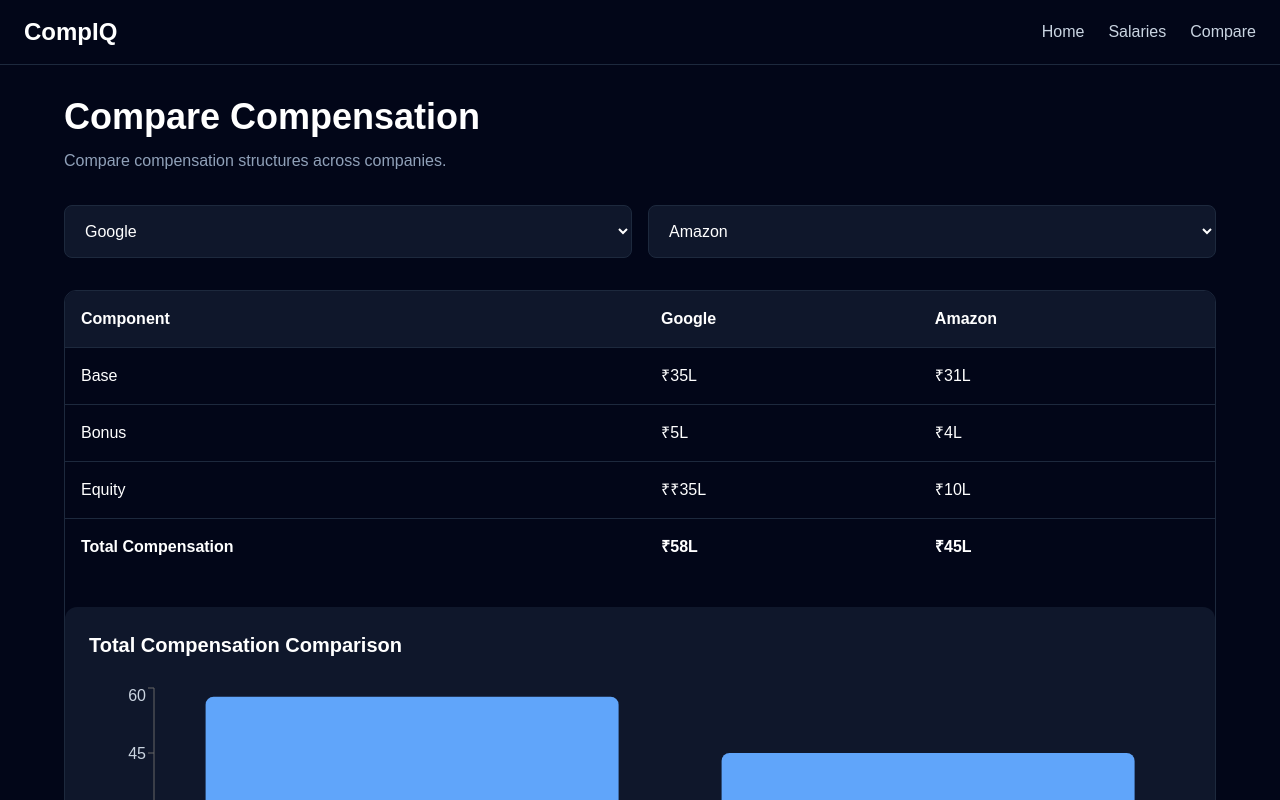
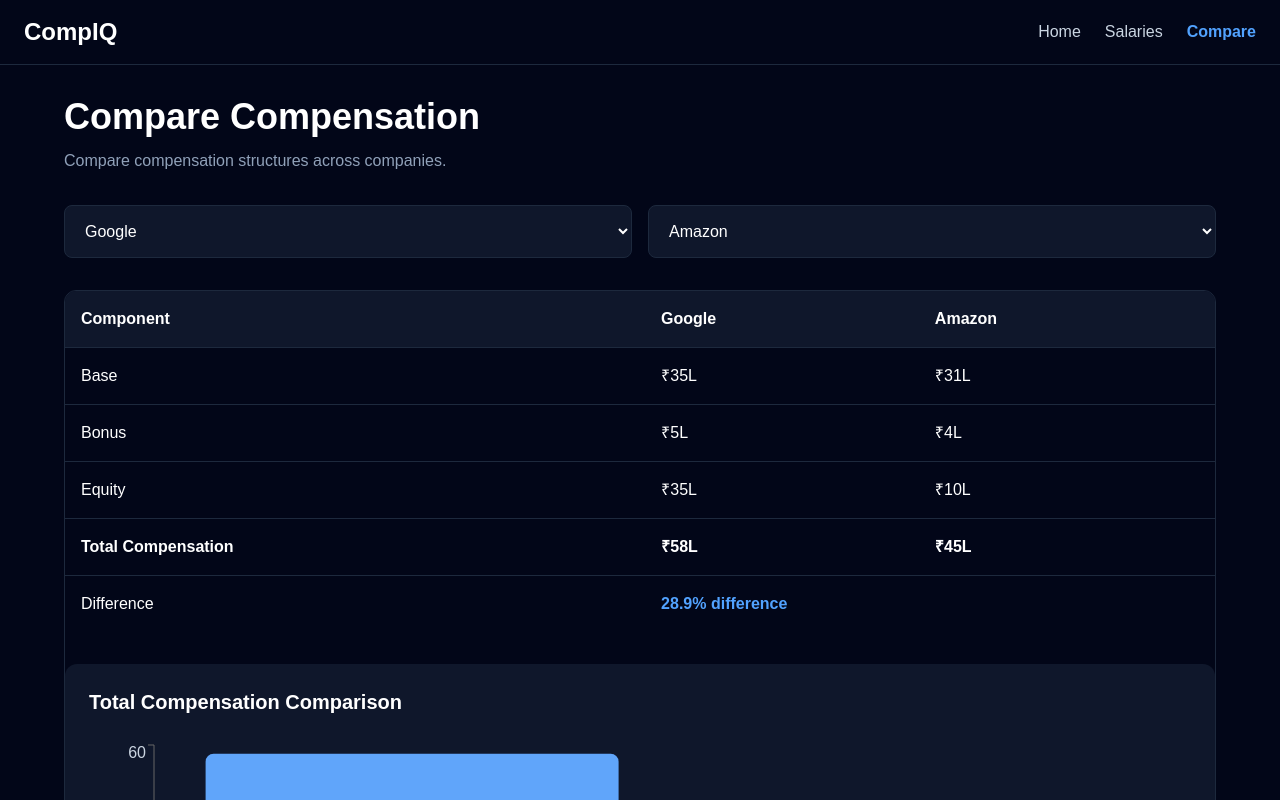
Before and after one commit to PariAgrawal1234/comp-iq, a Next.js app: page /compare in a window 1280 px wide. Shown: the top 800 px of the page. Built offline with nearby package versions, Linux system fonts and the light colour scheme.

Commit message:
Multiple small features added

```diff
--- a/app/companies/[id]/page.tsx
+++ b/app/companies/[id]/page.tsx
@@ -1,10 +1,12 @@
 import { salaryData } from "@/data/salaryData";
+import CompChart from "@/components/charts/CompChart";
 
 type Props = {
   params: Promise<{
     id: string;
   }>;
 };
+
 
 export default async function CompanyPage({
   params,
@@ -74,6 +76,13 @@
 
         </div>
 
+        <CompChart
+          company1="Base"
+          company2="Equity"
+          value1={company.base}
+          value2={company.equity}
+        />
+
       </div>
 
     </main>
--- a/app/compare/page.tsx
+++ b/app/compare/page.tsx
@@ -107,7 +107,7 @@
                 <td className="p-4">Equity</td>
 
                 <td className="p-4">
-                  ₹₹{data1?.base ? data1.base/100000 : "-"}L
+                  ₹{data1?.base ? data1.base/100000 : "-"}L
                 </td>
 
                 <td className="p-4">
@@ -132,6 +132,34 @@
  : "-"}
                 </td>
               </tr>
+
+              {data1 && data2 && (
+                <tr className="border-t border-slate-800">
+
+                  <td className="p-4">
+                    Difference
+                  </td>
+
+                  <td
+                    colSpan={2}
+                    className="p-4 text-blue-400 font-semibold"
+                  >
+                    {(
+                      (
+                        Math.abs(
+                          data1.totalComp - data2.totalComp
+                        ) /
+                        Math.min(
+                          data1.totalComp,
+                          data2.totalComp
+                        )
+                      ) * 100
+                    ).toFixed(1)}
+                    % difference
+                  </td>
+
+                </tr>
+              )}
 
             </tbody>
 
--- a/app/layout.tsx
+++ b/app/layout.tsx
@@ -1,6 +1,7 @@
 import type { Metadata } from "next";
 import "./globals.css";
 import Navbar from "@/components/ui/Navbar";
+import PageTransition from "@/components/ui/PageTransition";
 
 export const metadata: Metadata = {
   title: "CompIQ",
@@ -13,13 +14,16 @@
   children: React.ReactNode;
 }>) {
 
+
   return (
     <html lang="en">
       <body className="bg-slate-950">
 
         <Navbar />
+        <PageTransition>
+          {children}
+        </PageTransition>
 
-        {children}
 
       </body>
     </html>
--- a/app/page.tsx
+++ b/app/page.tsx
@@ -1,4 +1,5 @@
 import StatCard from "../components/ui/StatCard";
+import Link from "next/link";
 
 export default function Home() {
   return (
@@ -21,15 +22,21 @@
             locations and experience levels.
           </p>
 
-          <div className="flex gap-4">
+          <div className="flex flex-wrap gap-4">
 
-            <button className="bg-white text-black px-6 py-3 rounded-lg font-medium">
+            <Link
+              href="/salaries"
+              className="bg-white text-black px-6 py-3 rounded-lg font-medium hover:scale-105 transition"
+            >
               Explore Salaries
-            </button>
+            </Link>
 
-            <button className="border border-slate-700 px-6 py-3 rounded-lg">
+            <Link
+              href="/compare"
+              className="border border-slate-700 px-6 py-3 rounded-lg hover:bg-slate-800 transition"
+            >
               Compare Companies
-            </button>
+            </Link>
 
           </div>
 
--- a/components/salary/SalaryTable.tsx
+++ b/components/salary/SalaryTable.tsx
@@ -102,6 +102,39 @@
 
       </div>
 
+      <div className="flex flex-wrap gap-3 mb-6">
+
+        {level !== "All" && (
+          <button
+            onClick={() => setLevel("All")}
+            className="px-4 py-2 rounded-full bg-slate-800 text-sm hover:bg-slate-700"
+          >
+            {level} ×
+          </button>
+        )}
+
+        {location !== "All" && (
+          <button
+            onClick={() => setLocation("All")}
+            className="px-4 py-2 rounded-full bg-slate-800 text-sm hover:bg-slate-700"
+          >
+            {location} ×
+          </button>
+        )}
+
+        {sort !== "" && (
+          <button
+            onClick={() => setSort("")}
+            className="px-4 py-2 rounded-full bg-slate-800 text-sm hover:bg-slate-700"
+          >
+            {sort === "high"
+              ? "High → Low"
+              : "Low → High"} ×
+          </button>
+        )}
+
+      </div>
+
       <div className="overflow-x-auto rounded-xl border border-slate-800">
 
         <table className="w-full">
@@ -128,11 +161,37 @@
 
           <td className="p-4">
 
-          <Link
-          href={`/companies/${salary.company.toLowerCase()}`}
-          className="text-blue-400 hover:underline">
-          {salary.company}
-          </Link>
+            <div className="flex items-center gap-3">
+
+              <div
+                className="
+                w-9
+                h-9
+                rounded-full
+                bg-blue-500
+                flex
+                items-center
+                justify-center
+                font-bold
+                text-sm
+                "
+              >
+                {salary.company[0]}
+              </div>
+
+              <Link
+                href={`/companies/${salary.company.toLowerCase()}`}
+                className="
+                text-blue-400
+                hover:text-blue-300
+                hover:underline
+                cursor-pointer
+                "
+              >
+                {salary.company}
+              </Link>
+
+            </div>
 
           </td>
 
--- a/components/ui/Navbar.tsx
+++ b/components/ui/Navbar.tsx
@@ -1,49 +1,44 @@
+"use client";
+
 import Link from "next/link";
+import { usePathname } from "next/navigation";
 
 export default function Navbar() {
+  const pathname = usePathname();
+
+  const links = [
+    { name: "Home", href: "/" },
+    { name: "Salaries", href: "/salaries" },
+    { name: "Compare", href: "/compare" },
+  ];
+
   return (
     <nav className="border-b border-slate-800 bg-slate-950 text-white">
+      <div className="max-w-7xl mx-auto px-6 py-4 flex justify-between items-center">
 
-      <div className="max-w-7xl mx-auto px-6 py-4">
+        <Link href="/" className="text-2xl font-bold">
+          CompIQ
+        </Link>
 
-        <div className="flex flex-col md:flex-row md:justify-between md:items-center gap-4">
+        <div className="flex gap-6">
 
-          <Link
-            href="/"
-            className="text-2xl font-bold"
-          >
-            CompIQ
-          </Link>
-
-          <div className="flex flex-wrap gap-6">
-
+          {links.map((link)=>(
             <Link
-              href="/"
-              className="text-slate-300 hover:text-white"
+              key={link.href}
+              href={link.href}
+              className={`transition ${
+                pathname === link.href
+                  ? "text-blue-400 font-semibold"
+                  : "text-slate-300 hover:text-white"
+              }`}
             >
-              Home
+              {link.name}
             </Link>
-
-            <Link
-              href="/salaries"
-              className="text-slate-300 hover:text-white"
-            >
-              Salaries
-            </Link>
-
-            <Link
-              href="/compare"
-              className="text-slate-300 hover:text-white"
-            >
-              Compare
-            </Link>
-
-          </div>
+          ))}
 
         </div>
 
       </div>
-
     </nav>
   );
 }
--- /dev/null
+++ b/components/ui/PageTransition.tsx
@@ -0,0 +1,19 @@
+"use client";
+
+import { motion } from "framer-motion";
+
+export default function PageTransition({
+  children,
+}: {
+  children: React.ReactNode;
+}) {
+  return (
+    <motion.div
+      initial={{ opacity: 0 }}
+      animate={{ opacity: 1 }}
+      transition={{ duration: 0.4 }}
+    >
+      {children}
+    </motion.div>
+  );
+}
```
